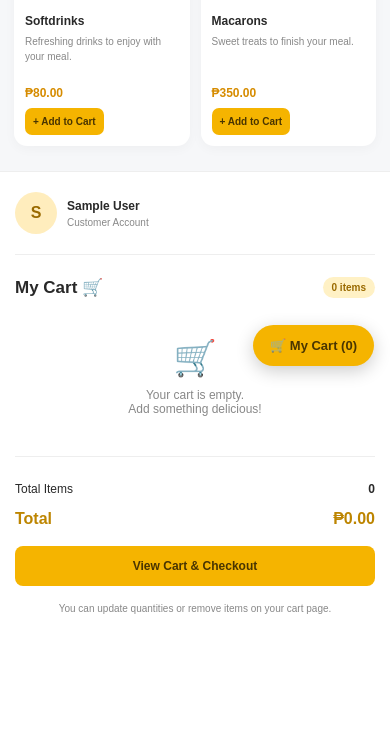
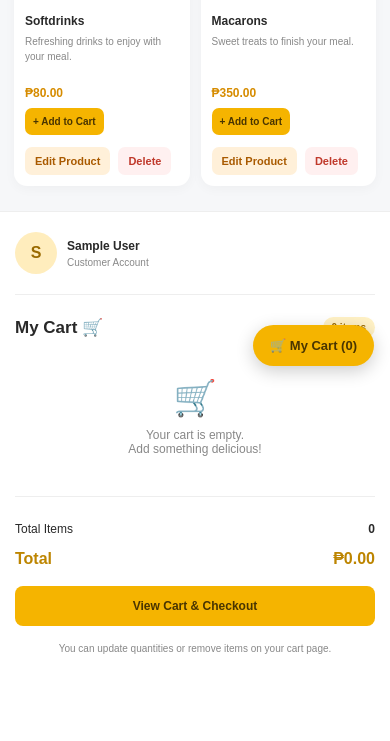
Before and after one commit to lhouienellestomago-cell/kananke, a PHP site: page /additionals.php in a window 390 px wide. Shown: the part 461-1202 px from the top of the page. Before the commit the page ends 1075 px from the top, so only its background shows below. Run offline with PHP 8.4, Linux system fonts and the light colour scheme; the visitor is signed in with stand-in values (Sample User, id 1).

Commit message:
Update food_catalog_page.php

```diff
--- a/food_catalog_page.php
+++ b/food_catalog_page.php
@@ -84,107 +84,6 @@ if (!isset($pages[$type])) {
 }
 
 $config = $pages[$type];
-$isAdmin = (($_SESSION["role"] ?? "") === "admin");
-
-if (empty($_SESSION["catalog_csrf"])) {
-    $_SESSION["catalog_csrf"] = bin2hex(random_bytes(32));
-}
-
-$adminMessage = "";
-$adminMessageType = "success";
-
-// Admin-only product creation for the current category.
-if ($_SERVER["REQUEST_METHOD"] === "POST" && isset($_POST["add_catalog_product"])) {
-    if (!$isAdmin) {
-        http_response_code(403);
-        exit("You are not allowed to add products.");
-    }
-
-    $submittedToken = (string)($_POST["catalog_csrf"] ?? "");
-    if (!hash_equals($_SESSION["catalog_csrf"], $submittedToken)) {
-        $adminMessage = "Your session expired. Please refresh the page and try again.";
-        $adminMessageType = "error";
-    } else {
-        $productName = trim((string)($_POST["product_name"] ?? ""));
-        $description = trim((string)($_POST["product_description"] ?? ""));
-        $price = filter_var(trim((string)($_POST["product_price"] ?? "")), FILTER_VALIDATE_FLOAT);
-
-        if ($productName === "" || mb_strlen($productName) > 150) {
-            $adminMessage = "Enter a product name (maximum 150 characters).";
-            $adminMessageType = "error";
-        } elseif ($description === "" || mb_strlen($description) > 1000) {
-            $adminMessage = "Enter a description (maximum 1,000 characters).";
-            $adminMessageType = "error";
-        } elseif ($price === false || $price <= 0) {
-            $adminMessage = "Enter a valid price greater than ₱0.";
-            $adminMessageType = "error";
-        } elseif (!isset($_FILES["product_image"]) || $_FILES["product_image"]["error"] !== UPLOAD_ERR_OK) {
-            $adminMessage = "Please choose a product image to upload.";
-            $adminMessageType = "error";
-        } elseif ($_FILES["product_image"]["size"] > 10 * 1024 * 1024) {
-            $adminMessage = "The image is too large. Maximum size is 10MB.";
-            $adminMessageType = "error";
-        } else {
-            $tmpImage = $_FILES["product_image"]["tmp_name"];
-            $imageInfo = @getimagesize($tmpImage);
-            $mime = $imageInfo["mime"] ?? "";
-            $allowedTypes = ["image/jpeg" => "jpg", "image/png" => "png", "image/webp" => "webp", "image/gif" => "gif"];
-
-            if (!isset($allowedTypes[$mime])) {
-                $adminMessage = "Only JPG, PNG, WEBP, and GIF images are allowed.";
-                $adminMessageType = "error";
-            } else {
-                $uploadDirectory = __DIR__ . "/uploads/catalog/" . $type;
-                if (!is_dir($uploadDirectory) && !mkdir($uploadDirectory, 0755, true) && !is_dir($uploadDirectory)) {
-                    $adminMessage = "Could not create the product image folder. Check hosting permissions.";
-                    $adminMessageType = "error";
-                } else {
-                    $imageFileName = bin2hex(random_bytes(16)) . "." . $allowedTypes[$mime];
-                    $imageDestination = $uploadDirectory . "/" . $imageFileName;
-                    $relativeImagePath = "uploads/catalog/" . $type . "/" . $imageFileName;
-
-                    if (!move_uploaded_file($tmpImage, $imageDestination)) {
-                        $adminMessage = "The image could not be saved. Check folder permissions.";
-                        $adminMessageType = "error";
-                    } else {
-                        $jsonPathForSave = __DIR__ . "/" . $config["json"];
-                        $savedProducts = [];
-                        if (is_file($jsonPathForSave)) {
-                            $existingJson = json_decode((string)file_get_contents($jsonPathForSave), true);
-                            if (is_array($existingJson)) $savedProducts = $existingJson;
-                        }
-
-                        $newProductId = $type . "-" . bin2hex(random_bytes(8));
-                        $savedProducts[$newProductId] = [
-                            "name" => $productName,
-                            "description" => $description,
-                            "price" => round((float)$price, 2),
-                            "image" => $relativeImagePath
-                        ];
-                        $jsonOutput = json_encode($savedProducts, JSON_PRETTY_PRINT | JSON_UNESCAPED_SLASHES);
-
-                        if ($jsonOutput === false || file_put_contents($jsonPathForSave, $jsonOutput, LOCK_EX) === false) {
-                            @unlink($imageDestination);
-                            $adminMessage = "Could not save the product list. Make sure the website folder is writable.";
-                            $adminMessageType = "error";
-                        } else {
-                            $_SESSION["catalog_flash"] = ["type" => "success", "message" => "Product added successfully!"];
-                            header("Location: " . basename($_SERVER["PHP_SELF"]));
-                            exit;
-                        }
-                    }
-                }
-            }
-        }
-    }
-}
-
-if (isset($_SESSION["catalog_flash"]) && is_array($_SESSION["catalog_flash"])) {
-    $adminMessage = (string)($_SESSION["catalog_flash"]["message"] ?? "");
-    $adminMessageType = (string)($_SESSION["catalog_flash"]["type"] ?? "success");
-    unset($_SESSION["catalog_flash"]);
-}
-
 $products = $config["products"];
 
 // Load administrator-added products.
@@ -222,6 +121,181 @@ if (is_file($jsonPath)) {
             ];
         }
     }
+}
+
+
+// Product management is restricted to administrators.
+$isAdmin = (($_SESSION["role"] ?? "") === "admin");
+$adminMessage = "";
+$adminMessageType = "success";
+
+if (empty($_SESSION["catalog_csrf"])) {
+    $_SESSION["catalog_csrf"] = bin2hex(random_bytes(32));
+}
+
+function catalog_load_saved(string $filename): array {
+    $path = __DIR__ . "/" . $filename;
+    if (!is_file($path)) return [];
+    $data = json_decode((string)file_get_contents($path), true);
+    return is_array($data) ? $data : [];
+}
+
+function catalog_save_saved(string $filename, array $data): bool {
+    $path = __DIR__ . "/" . $filename;
+    $json = json_encode($data, JSON_PRETTY_PRINT | JSON_UNESCAPED_SLASHES | JSON_UNESCAPED_UNICODE);
+    if ($json === false) return false;
+    $tmp = $path . ".tmp";
+    if (file_put_contents($tmp, $json, LOCK_EX) === false) return false;
+    return rename($tmp, $path);
+}
+
+function catalog_upload_image(string $field, string $folder, ?string $existing = null): ?string {
+    if (!isset($_FILES[$field]) || ($_FILES[$field]["error"] ?? UPLOAD_ERR_NO_FILE) === UPLOAD_ERR_NO_FILE) {
+        return $existing;
+    }
+    $file = $_FILES[$field];
+    if (($file["error"] ?? UPLOAD_ERR_OK) !== UPLOAD_ERR_OK) {
+        throw new RuntimeException("Image upload failed. Please try again.");
+    }
+    if (($file["size"] ?? 0) > 10 * 1024 * 1024) {
+        throw new RuntimeException("Image must be 10MB or smaller.");
+    }
+    $info = @getimagesize($file["tmp_name"]);
+    if (!$info || empty($info["mime"])) {
+        throw new RuntimeException("Please upload a valid image.");
+    }
+    $extensions = [
+        "image/jpeg" => "jpg",
+        "image/png" => "png",
+        "image/webp" => "webp",
+        "image/gif" => "gif"
+    ];
+    $mime = strtolower((string)$info["mime"]);
+    if (!isset($extensions[$mime])) {
+        throw new RuntimeException("Only JPG, PNG, WEBP, and GIF images are allowed.");
+    }
+    $directory = __DIR__ . "/uploads/" . $folder;
+    if (!is_dir($directory) && !mkdir($directory, 0755, true) && !is_dir($directory)) {
+        throw new RuntimeException("Could not create the product image folder.");
+    }
+    $filename = "product_" . bin2hex(random_bytes(10)) . "." . $extensions[$mime];
+    if (!move_uploaded_file($file["tmp_name"], $directory . "/" . $filename)) {
+        throw new RuntimeException("Could not save the uploaded image.");
+    }
+    return "uploads/" . $folder . "/" . $filename;
+}
+
+if ($_SERVER["REQUEST_METHOD"] === "POST" && isset($_POST["catalog_action"])) {
+    if (!$isAdmin) {
+        http_response_code(403);
+        exit("You are not allowed to manage products.");
+    }
+
+    if (
+        !isset($_POST["catalog_csrf"]) ||
+        !hash_equals($_SESSION["catalog_csrf"], (string)$_POST["catalog_csrf"])
+    ) {
+        http_response_code(400);
+        exit("Invalid security token. Please refresh and try again.");
+    }
+
+    $savedProducts = catalog_load_saved($config["json"]);
+    $deletedIds = is_array($savedProducts["_deleted"] ?? null) ? $savedProducts["_deleted"] : [];
+    $action = (string)$_POST["catalog_action"];
+
+    try {
+        if ($action === "delete") {
+            $id = trim((string)($_POST["product_id"] ?? ""));
+            if ($id === "" || !isset($products[$id])) {
+                throw new RuntimeException("Product not found.");
+            }
+            unset($savedProducts[$id]);
+            $deletedIds[$id] = true;
+            $savedProducts["_deleted"] = $deletedIds;
+
+            if (!catalog_save_saved($config["json"], $savedProducts)) {
+                throw new RuntimeException("Could not save the product changes. Check file permissions.");
+            }
+            header("Location: " . basename($_SERVER["PHP_SELF"]) . "?deleted=1");
+            exit;
+        }
+
+        if ($action === "add" || $action === "edit") {
+            $id = trim((string)($_POST["product_id"] ?? ""));
+            $name = trim((string)($_POST["product_name"] ?? ""));
+            $description = trim((string)($_POST["product_description"] ?? ""));
+            $price = filter_var($_POST["product_price"] ?? null, FILTER_VALIDATE_FLOAT);
+
+            if ($name === "" || mb_strlen($name) > 150) {
+                throw new RuntimeException("Enter a product name (maximum 150 characters).");
+            }
+            if ($description === "" || mb_strlen($description) > 1000) {
+                throw new RuntimeException("Enter a description (maximum 1,000 characters).");
+            }
+            if ($price === false || $price <= 0 || $price > 10000000) {
+                throw new RuntimeException("Enter a valid product price.");
+            }
+            if ($action === "edit" && ($id === "" || !isset($products[$id]))) {
+                throw new RuntimeException("Product not found.");
+            }
+
+            $existingImage = $action === "edit" ? (string)($products[$id]["image"] ?? "") : null;
+            $image = catalog_upload_image("product_image", $config["prefix"], $existingImage);
+            if (!$image) {
+                throw new RuntimeException("Please choose a product image.");
+            }
+
+            if ($action === "add") {
+                $id = $config["prefix"] . "-" . bin2hex(random_bytes(8));
+            }
+
+            $savedProducts[$id] = [
+                "name" => $name,
+                "description" => $description,
+                "price" => round((float)$price, 2),
+                "image" => $image
+            ];
+            unset($deletedIds[$id]);
+            if (!empty($deletedIds)) {
+                $savedProducts["_deleted"] = $deletedIds;
+            } else {
+                unset($savedProducts["_deleted"]);
+            }
+
+            if (!catalog_save_saved($config["json"], $savedProducts)) {
+                throw new RuntimeException("Could not save the product changes. Check file permissions.");
+            }
+            header("Location: " . basename($_SERVER["PHP_SELF"]) . ($action === "add" ? "?added=1" : "?updated=1"));
+            exit;
+        }
+
+        throw new RuntimeException("Unknown product action.");
+    } catch (Throwable $e) {
+        $adminMessage = $e->getMessage();
+        $adminMessageType = "error";
+    }
+}
+
+if (isset($_GET["added"])) $adminMessage = "Product added successfully.";
+if (isset($_GET["updated"])) $adminMessage = "Product updated successfully.";
+if (isset($_GET["deleted"])) $adminMessage = "Product deleted successfully.";
+
+// Reload saved data so the page always displays the latest catalog.
+$savedProducts = catalog_load_saved($config["json"]);
+$deletedIds = is_array($savedProducts["_deleted"] ?? null) ? $savedProducts["_deleted"] : [];
+foreach ($deletedIds as $deletedId => $deleted) {
+    if ($deleted) unset($products[$deletedId]);
+}
+foreach ($savedProducts as $id => $product) {
+    if ($id === "_deleted" || !is_array($product) || !isset($product["name"], $product["price"])) continue;
+    $price = filter_var($product["price"], FILTER_VALIDATE_FLOAT);
+    if ($price === false || $price <= 0) continue;
+    $products[$id] = [
+        "name" => (string)$product["name"],
+        "description" => (string)($product["description"] ?? ""),
+        "price" => (float)$price,
+        "image" => (string)($product["image"] ?? "")
+    ];
 }
 
 // Determine user information.
@@ -899,6 +948,38 @@ input {
         height: 175px;
     }
 }
+
+/* ADMIN PRODUCT MANAGEMENT */
+.catalog-heading-actions { display:flex; align-items:center; gap:12px; }
+.catalog-add-button,.catalog-save-button { border:0; border-radius:9px; background:#f28b28; color:#fff; padding:11px 16px; font-weight:700; cursor:pointer; }
+.catalog-add-button:hover,.catalog-save-button:hover { background:#df7615; }
+.catalog-admin-actions { display:flex; gap:8px; margin-top:12px; }
+.catalog-admin-actions form { margin:0; }
+.catalog-edit-button,.catalog-delete-button { border:0; border-radius:7px; padding:8px 10px; font-size:11px; font-weight:700; cursor:pointer; }
+.catalog-edit-button { background:#fff0d9; color:#a95a00; }
+.catalog-delete-button { background:#fff0f0; color:#c0392b; }
+.catalog-message { padding:11px 14px; margin:0 0 15px; border-radius:8px; background:#eaf8ee; color:#24733a; font-size:12px; }
+.catalog-message.error { background:#fff0f0; color:#b42318; }
+.catalog-modal-overlay { display:none; position:fixed; inset:0; z-index:999; background:rgba(0,0,0,.48); padding:20px; align-items:center; justify-content:center; overflow-y:auto; }
+.catalog-modal-overlay.open { display:flex; }
+.catalog-modal { width:min(100%,480px); max-height:calc(100vh - 40px); overflow-y:auto; background:#fff; border-radius:16px; padding:22px; box-shadow:0 18px 60px rgba(0,0,0,.2); }
+.catalog-modal-head { display:flex; justify-content:space-between; align-items:center; margin-bottom:18px; }
+.catalog-modal-head h2 { margin:0; font-size:19px; }
+.catalog-close { border:0; background:transparent; font-size:28px; color:#777; cursor:pointer; }
+.catalog-label { display:block; margin:13px 0 6px; font-size:12px; font-weight:700; color:#444; }
+.catalog-input { display:block; width:100%; border:1px solid #ddd; border-radius:8px; padding:11px; font-size:13px; outline:none; background:#fff; }
+.catalog-input:focus { border-color:#f28b28; box-shadow:0 0 0 3px rgba(242,139,40,.12); }
+.catalog-textarea { min-height:90px; resize:vertical; }
+.catalog-file { padding:8px; }
+.catalog-help { color:#888; font-size:10px; line-height:1.5; margin-top:6px; }
+.catalog-save-button { width:100%; margin-top:20px; padding:13px; }
+@media(max-width:650px) {
+ .catalog-heading-actions { gap:7px; }
+ .catalog-add-button { padding:9px 10px; font-size:10px; }
+ .catalog-admin-actions { flex-wrap:wrap; }
+ .catalog-modal { padding:17px; }
+}
+
 </style>
 </head>
 
@@ -1011,51 +1092,43 @@ input {
 
         <div class="section-heading">
             <h2>Available Products</h2>
-            <div class="admin-heading-actions">
+            <div class="catalog-heading-actions">
                 <span><?= count($products) ?> products</span>
                 <?php if ($isAdmin): ?>
-                    <button type="button" class="admin-add-button" onclick="openProductModal()">+ Add Product</button>
+                    <button type="button" class="catalog-add-button" onclick="openProductModal('add')">+ Add Product</button>
                 <?php endif; ?>
             </div>
         </div>
 
         <?php if ($adminMessage !== ""): ?>
-            <div class="admin-message <?= cart_h($adminMessageType) ?>"><?= cart_h($adminMessage) ?></div>
+            <div class="catalog-message <?= $adminMessageType === "error" ? "error" : "" ?>"><?= cart_h($adminMessage) ?></div>
         <?php endif; ?>
 
         <?php if ($isAdmin): ?>
-        <div class="product-modal-overlay" id="productModal" onclick="closeProductModalFromOverlay(event)">
-            <div class="product-modal" role="dialog" aria-modal="true" aria-labelledby="productModalTitle">
-                <div class="product-modal-header">
+        <div class="catalog-modal-overlay" id="productModal" onclick="closeProductModalOutside(event)">
+            <div class="catalog-modal" role="dialog" aria-modal="true" aria-labelledby="productModalTitle">
+                <div class="catalog-modal-head">
                     <h2 id="productModalTitle">Add New Product</h2>
-                    <button type="button" class="product-modal-close" onclick="closeProductModal()" aria-label="Close">&times;</button>
+                    <button type="button" class="catalog-close" onclick="closeProductModal()" aria-label="Close">&times;</button>
                 </div>
-                <form method="POST" enctype="multipart/form-data">
+                <form method="POST" enctype="multipart/form-data" id="productForm">
                     <input type="hidden" name="catalog_csrf" value="<?= cart_h($_SESSION["catalog_csrf"]) ?>">
-                    <input type="hidden" name="add_catalog_product" value="1">
-                    <div class="admin-form-group">
-                        <label for="product_name">Product Name</label>
-                        <input type="text" id="product_name" name="product_name" maxlength="150" required>
-                    </div>
-                    <div class="admin-form-group">
-                        <label for="product_description">Description</label>
-                        <textarea id="product_description" name="product_description" maxlength="1000" required></textarea>
-                    </div>
-                    <div class="admin-form-group">
-                        <label for="product_price">Price (₱)</label>
-                        <input type="number" id="product_price" name="product_price" min="0.01" step="0.01" required>
-                    </div>
-                    <div class="admin-form-group">
-                        <label for="product_image">Product Image</label>
-                        <input type="file" id="product_image" name="product_image" accept="image/jpeg,image/png,image/webp,image/gif" required>
-                        <div class="admin-form-note">JPG, PNG, WEBP, or GIF. Maximum size: 10MB.</div>
-                    </div>
-                    <button type="submit" class="admin-save-button">Save Product</button>
+                    <input type="hidden" name="catalog_action" id="catalogAction" value="add">
+                    <input type="hidden" name="product_id" id="catalogProductId" value="">
+                    <label class="catalog-label" for="catalogName">Product Name</label>
+                    <input class="catalog-input" type="text" name="product_name" id="catalogName" maxlength="150" required>
+                    <label class="catalog-label" for="catalogDescription">Description</label>
+                    <textarea class="catalog-input catalog-textarea" name="product_description" id="catalogDescription" maxlength="1000" required></textarea>
+                    <label class="catalog-label" for="catalogPrice">Price (₱)</label>
+                    <input class="catalog-input" type="number" name="product_price" id="catalogPrice" min="0.01" max="10000000" step="0.01" required>
+                    <label class="catalog-label" for="catalogImage">Product Image <span id="imageOptionalNote">(required for new products)</span></label>
+                    <input class="catalog-input catalog-file" type="file" name="product_image" id="catalogImage" accept="image/jpeg,image/png,image/webp,image/gif">
+                    <div class="catalog-help">JPG, PNG, WEBP, or GIF. Maximum file size: 10MB. When editing, leave empty to keep the current image.</div>
+                    <button class="catalog-save-button" type="submit">Save Product</button>
                 </form>
             </div>
         </div>
         <?php endif; ?>
-
 
         <section class="product-grid">
 
@@ -1117,6 +1190,19 @@ input {
                             </form>
 
                         </div>
+
+                        <?php if ($isAdmin): ?>
+                        <div class="catalog-admin-actions">
+                            <button type="button" class="catalog-edit-button"
+                                onclick='openProductModal("edit", <?= json_encode((string)$id) ?>, <?= json_encode((string)$product["name"], JSON_HEX_APOS | JSON_HEX_QUOT | JSON_HEX_TAG | JSON_HEX_AMP) ?>, <?= json_encode((string)$product["description"], JSON_HEX_APOS | JSON_HEX_QUOT | JSON_HEX_TAG | JSON_HEX_AMP) ?>, <?= json_encode((string)$product["price"]) ?>)'>Edit Product</button>
+                            <form method="POST" onsubmit="return confirm('Delete <?= cart_h(addslashes($product["name"])) ?>? This cannot be undone.');">
+                                <input type="hidden" name="catalog_csrf" value="<?= cart_h($_SESSION["catalog_csrf"]) ?>">
+                                <input type="hidden" name="catalog_action" value="delete">
+                                <input type="hidden" name="product_id" value="<?= cart_h($id) ?>">
+                                <button type="submit" class="catalog-delete-button">Delete</button>
+                            </form>
+                        </div>
+                        <?php endif; ?>
 
                     </div>
 
@@ -1243,26 +1329,28 @@ input {
     🛒 My Cart (<?= $cartCount ?>)
 </a>
 
+
 <?php if ($isAdmin): ?>
 <script>
-function openProductModal() {
-    const modal = document.getElementById("productModal");
-    if (modal) {
-        modal.classList.add("open");
-        document.body.style.overflow = "hidden";
-        const field = document.getElementById("product_name");
-        if (field) field.focus();
-    }
+function openProductModal(mode, id = "", name = "", description = "", price = "") {
+    const overlay = document.getElementById("productModal");
+    document.getElementById("catalogAction").value = mode;
+    document.getElementById("catalogProductId").value = id;
+    document.getElementById("productModalTitle").textContent = mode === "edit" ? "Edit Product" : "Add New Product";
+    document.getElementById("catalogName").value = name;
+    document.getElementById("catalogDescription").value = description;
+    document.getElementById("catalogPrice").value = price;
+    document.getElementById("catalogImage").required = mode === "add";
+    document.getElementById("imageOptionalNote").textContent = mode === "edit" ? "(optional — leave empty to keep current image)" : "(required)";
+    overlay.classList.add("open");
+    document.body.style.overflow = "hidden";
 }
 function closeProductModal() {
-    const modal = document.getElementById("productModal");
-    if (modal) {
-        modal.classList.remove("open");
-        document.body.style.overflow = "";
-    }
+    document.getElementById("productModal").classList.remove("open");
+    document.body.style.overflow = "";
 }
-function closeProductModalFromOverlay(event) {
-    if (event.target && event.target.id === "productModal") closeProductModal();
+function closeProductModalOutside(event) {
+    if (event.target.id === "productModal") closeProductModal();
 }
 document.addEventListener("keydown", function(event) {
     if (event.key === "Escape") closeProductModal();
```
Also changed, not shown: other parts of food_catalog_page.php (+0 -25 lines).
